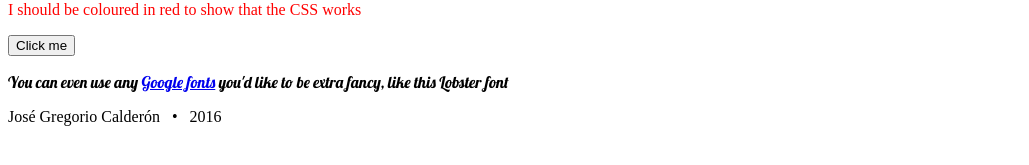
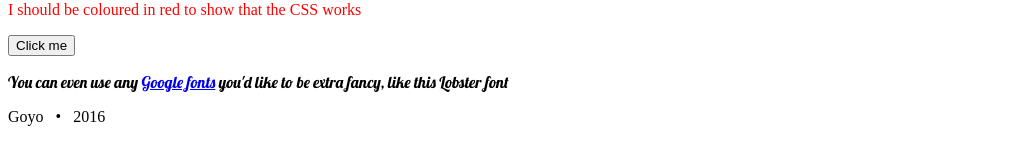
Before and after one commit to josegoyo/josegoyo.github.io, a Jekyll site: the page built from personalizado.md, in a window 1280 px wide. Shown: the part 155-320 px from the top of the page, without its empty margins (0-1029 px from the left). Built offline with Jekyll 4.4.1, drawn with Linux system fonts in a browser that asks for light colours; nearby versions of some CDN libraries.

Commit message:
cambio menor

```diff
--- a/_config.yml
+++ b/_config.yml
@@ -35,7 +35,7 @@ navbar-links:
 # Change all these values or delete the ones you don't want.
 # Important: you must keep the "name" parameter, everything else you can remove
 author:
-  name: José Gregorio Calderón
+  name: Goyo
   email: "jose_gregorio2791@hotmail.com"
   facebook: "jose.gregoriocalderon.31"  # eg. daattali
   github: "josegoyo"    # eg. daattali
```
